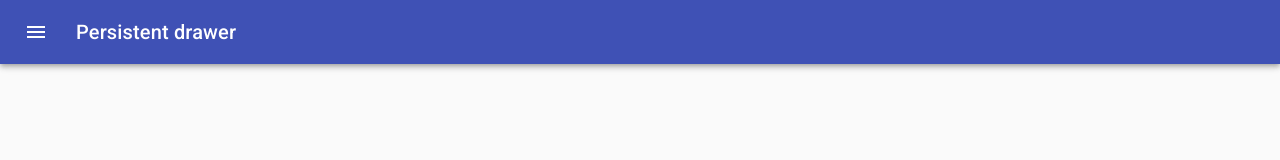
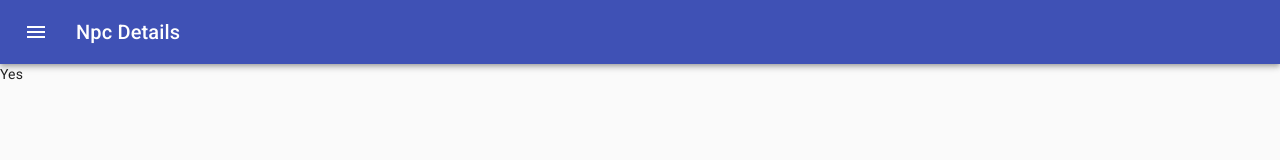
Before and after one commit to SudoZachCampbell/campaign-manager-ui, a React (Create React App) app: page /npc-details/1 in a window 1280 px wide. Shown: the top 160 px of the page. Built offline with nearby package versions, Linux system fonts and the light colour scheme.

Commit message:
Added Dynamic Title, Npc Details Page

```diff
--- a/src/App.tsx
+++ b/src/App.tsx
@@ -1,6 +1,7 @@
 import React from 'react';
+import {useState, useEffect} from 'react';
 import { Route } from 'react-router';
-import Layout from './components/Layout';
+import Layout from './layouts/Layout';
 import Home from './pages/Home'
 import CharacterList from './components/CharacterList';
 import NpcList from './pages/NpcList';
@@ -8,16 +9,18 @@ import 'typeface-roboto'
 
 import './custom.css'
 import CharacterDetails from './components/CharacterDetails';
+import NpcDetails from './pages/NpcDetails';
 
 export default function App(props) {
-    const displayName = App.name;
+    const [pageName, setPageName] = useState('');
 
     return (
-        <Layout>
+        <Layout pageName={pageName}>
             <Route exact path='/' component={Home} />
             <Route path='/characters' component={CharacterList} />
             <Route path='/character-details/:id' children={<CharacterDetails />} />
-            <Route path='/npcs' component={NpcList} />
+            <Route path='/npcs' render={(props) => <NpcList setPageName={setPageName} />} />
+            <Route path='/npc-details/:id' render={(props) => <NpcDetails setPageName={setPageName} />} />
         </Layout>
     );
 }
--- a/src/components/CollapsibleTable.tsx
+++ b/src/components/CollapsibleTable.tsx
@@ -58,6 +58,10 @@ function Row(props: { component: string, instance: { id: number } }) {
     const [open, setOpen] = useState<boolean>(false);
     const classes = useRowStyles();
 
+    const types = {
+        Npc: Npc
+    }
+
     return (
         <>
             <TableRow className={classes.root}>
@@ -76,7 +80,7 @@ function Row(props: { component: string, instance: { id: number } }) {
                 <TableCell style={{ paddingBottom: 0, paddingTop: 0 }} colSpan={Object.keys(props.instance).length + 1}>
                     <Collapse in={open} timeout="auto" unmountOnExit>
                         <Box>
-                            <Npc id={props.instance.id} />
+                            {React.createElement(types[props.component], {id: props.instance.id}, null)}
                         </Box>
                     </Collapse>
                 </TableCell>
--- a/src/components/NavMenu.tsx
+++ b/src/components/NavMenu.tsx
@@ -112,7 +112,7 @@ export default function NavMenu(props) {
                         <MenuIcon />
                     </IconButton>
                     <Typography variant="h6" noWrap>
-                        Persistent drawer
+                        {props.pageName}
             </Typography>
                 </Toolbar>
             </AppBar>
@@ -158,20 +158,6 @@ export default function NavMenu(props) {
                 </List>
             </Drawer>
         </div>
-        //       <ul className="navbar-nav flex-grow">
-        //       <NavItem>
-        //           <NavLink tag={Link} className="text-dark" to="/">Home</NavLink>
-        //       </NavItem>
-        //       <NavItem>
-        //           <NavLink tag={Link} className="text-dark" to="/counter">Counter</NavLink>
-        //       </NavItem>
-        //       <NavItem>
-        //           <NavLink tag={Link} className="text-dark" to="/characters">Characters</NavLink>
-        //       </NavItem>
-        //       <NavItem>
-        //           <NavLink tag={Link} className="text-dark" to="/npcs">Npcs</NavLink>
-        //       </NavItem>
-        //   </ul>
     )
 }
 
--- a/src/components/Npc.tsx
+++ b/src/components/Npc.tsx
@@ -4,7 +4,7 @@ import { Button, Grid } from '@material-ui/core'
 import * as _ from 'lodash';
 
 export default function Npc(props: { id: number }) {
-    let [npc, setNpc] = useState<INpc>({ Name: "", Monster: { Name: "" }, Picture: "" });
+    let [npc, setNpc] = useState<INpc>({ Id: 0, Name: "", Monster: { Name: "" }, Picture: "" });
     let [loading, setLoading] = useState(true);
     const populateNpcsData = async () => {
         const response = await fetch(`http://localhost:53596/Npc/${props.id}`);
@@ -25,7 +25,7 @@ export default function Npc(props: { id: number }) {
                 <Grid item xs={6}>
                     <h1 className="display-4">{npc.Name}</h1>
                     <div>{npc.Monster ? npc.Monster.Name : "None"}</div>
-                    <Button variant="contained" color="secondary">Details</Button>
+                    <Button variant="contained" color="secondary" href={`/npc-details/${npc.Id}`}>Details</Button>
                 </Grid>
                 {
                     npc.Picture &&
@@ -41,6 +41,7 @@ export default function Npc(props: { id: number }) {
 }
 
 interface INpc {
+    Id: number,
     Name: string,
     Monster: IMonster,
     Picture: string
--- a/src/components/Layout.js
+++ b/src/layouts/Layout.tsx
@@ -1,13 +1,12 @@
 import React, { Component } from 'react';
 import { Container } from 'reactstrap';
-import NavMenu from './NavMenu';
+import NavMenu from '../components/NavMenu';
 
 export default function Layout(props) {
-    const displayName = Layout.name;
 
     return (
         <div>
-            <NavMenu />
+            <NavMenu pageName={props.pageName} />
             <Container>
                 {props.children}
             </Container>
--- /dev/null
+++ b/src/pages/NpcDetails.tsx
@@ -0,0 +1,11 @@
+import * as React from 'react';
+import { useState, useEffect } from 'react';
+
+export default function NpcDetails(props: any) {
+
+    props.setPageName('Npc Details');
+
+    return (
+        <div>Yes</div>
+    )
+}
--- a/src/pages/NpcList.tsx
+++ b/src/pages/NpcList.tsx
@@ -39,6 +39,7 @@ export default function NpcList(props: any) {
 
     useEffect(() => {
         populateNpcsData();
+        props.setPageName('Npc List');
     }, [])
 
     return (
```
